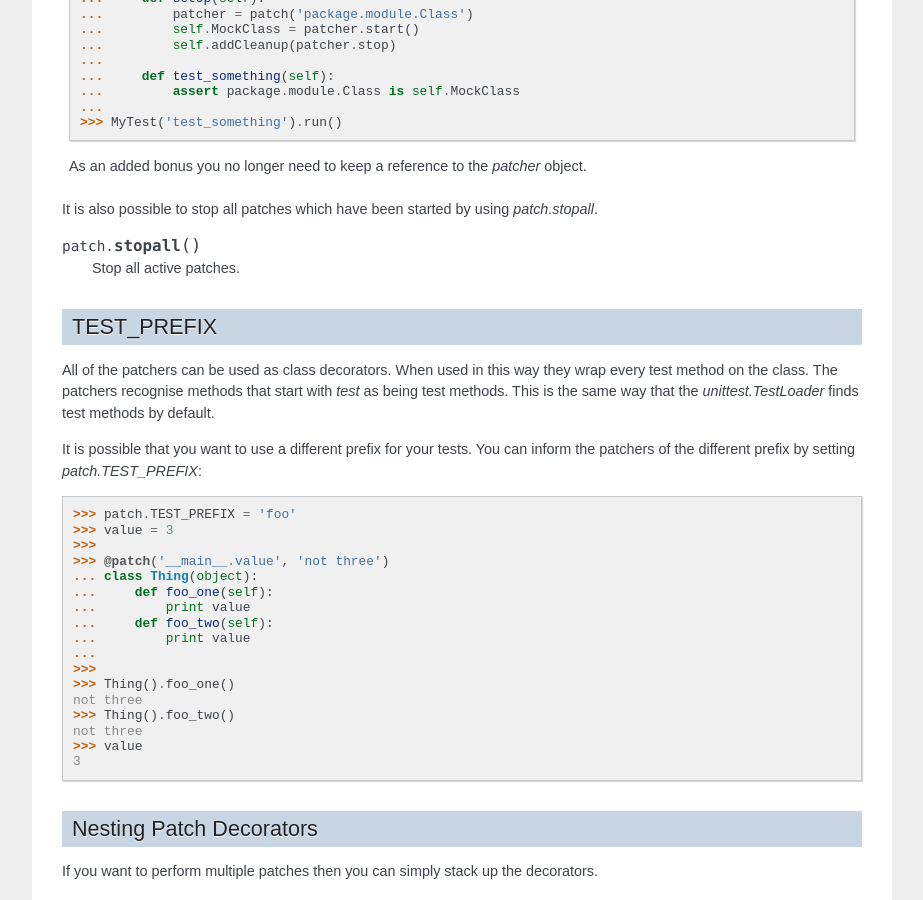
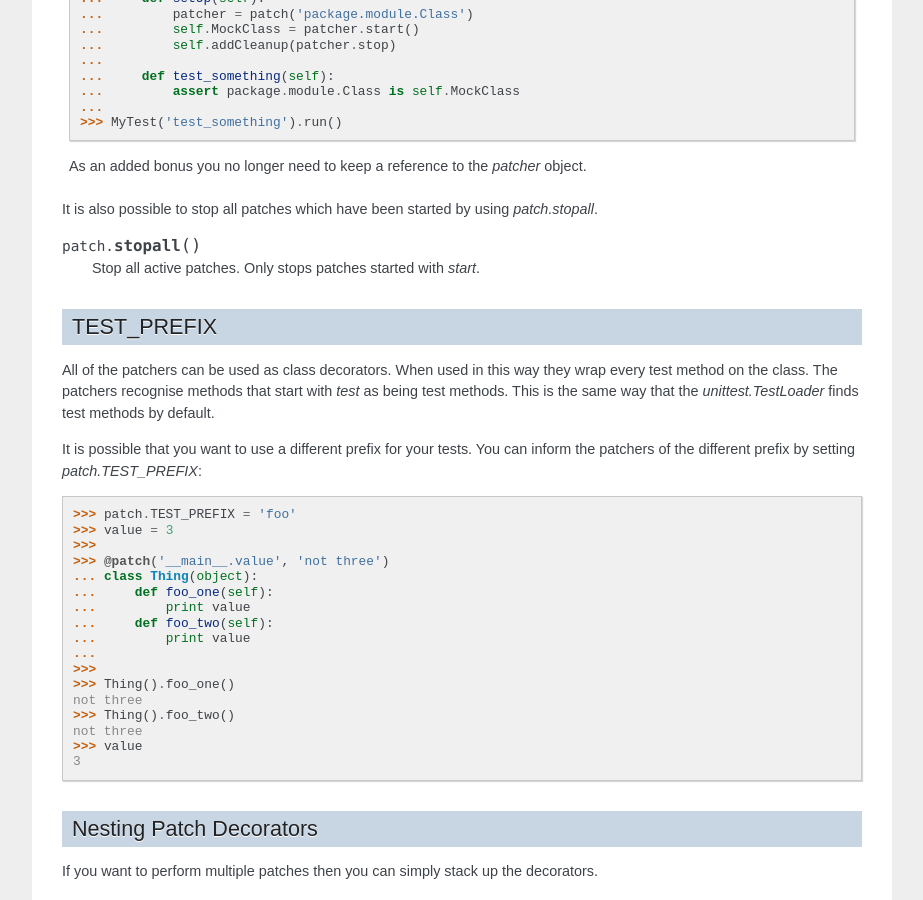
Before and after one commit to testing-cabal/mock, a Sphinx documentation site: the page built from docs/patch.txt, in a window 1280 px wide and 900 px high, scrolled down 6557 px. Shown: the whole window, without its empty margins (198-1121 px from the left). Built offline with Sphinx 7.4.7, drawn with Linux system fonts in a browser that asks for light colours.

Commit message:
Doc update

```diff
--- a/docs/patch.txt
+++ b/docs/patch.txt
@@ -496,7 +496,7 @@ It is also possible to stop all patches which have been started by using
 
 .. function:: patch.stopall
 
-    Stop all active patches.
+    Stop all active patches. Only stops patches started with `start`.
 
 
 TEST_PREFIX
```
